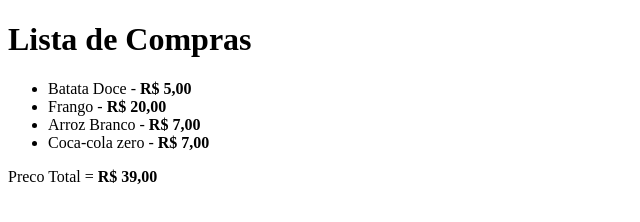
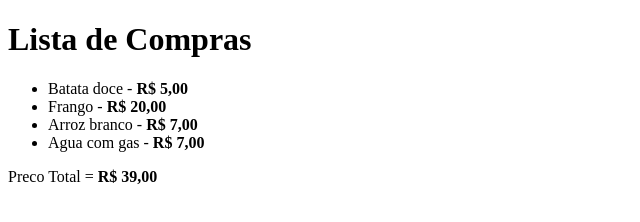
Before and after one commit to jp-lavratti/tabela-teste, a plain HTML site: page index.html in a window 1280 px wide. Shown: the full height of the page, 0-640 px from the left. Drawn offline with Linux system fonts and the light colour scheme.

Commit message:
trocado de coca-cola para agua com gas

```diff
--- a/index.html
+++ b/index.html
@@ -9,10 +9,10 @@
 <body>
     <h1>Lista de Compras</h1>
     <ul>
-        <li>Batata Doce - <b>R$ 5,00</b></li>
+        <li>Batata doce - <b>R$ 5,00</b></li>
         <li>Frango - <b>R$ 20,00</b></li>
-        <li>Arroz Branco - <b>R$ 7,00</b></li>
-        <li>Coca-cola zero - <b>R$ 7,00</b></li>
+        <li>Arroz branco - <b>R$ 7,00</b></li>
+        <li>Agua com gas - <b>R$ 7,00</b></li>
     </ul>
     <p> Preco Total = <b>R$ 39,00</b></p>
 
```
